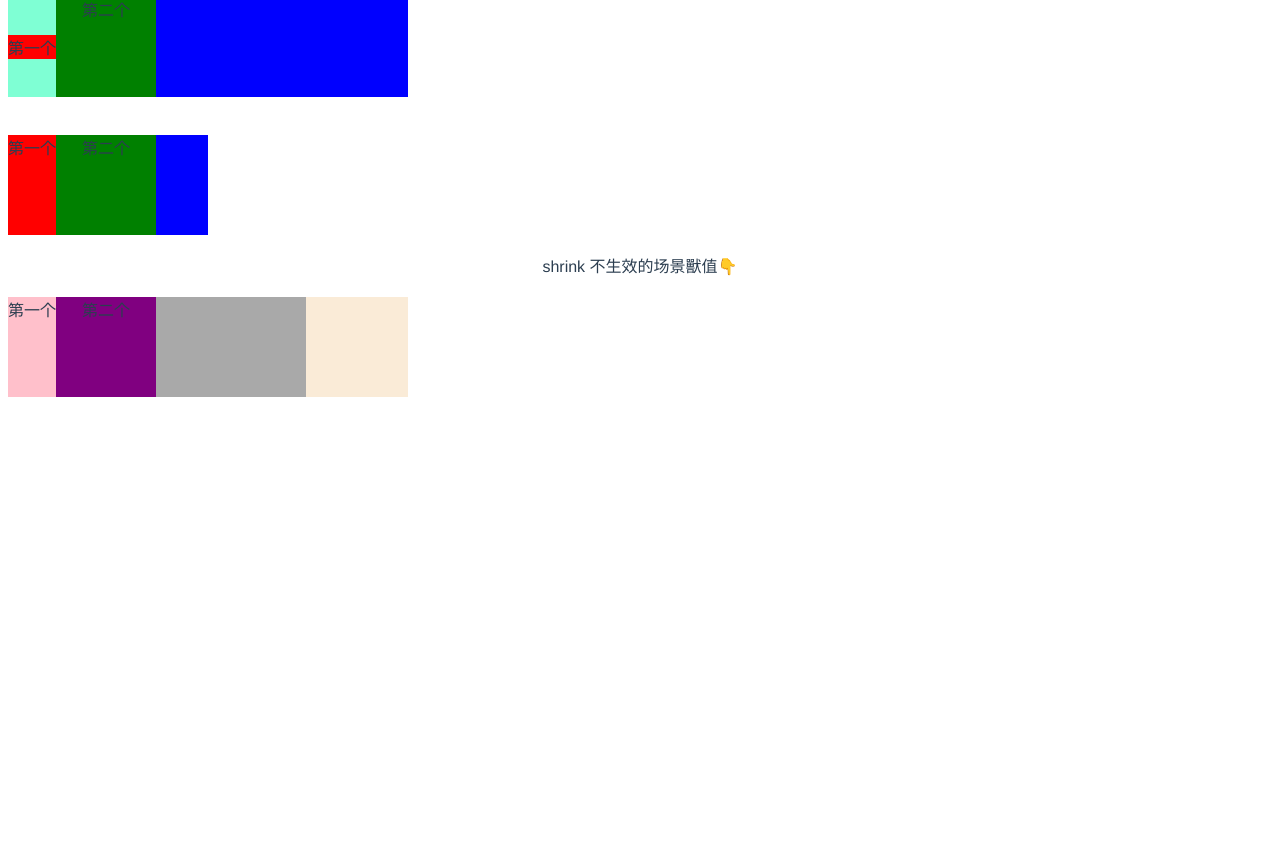
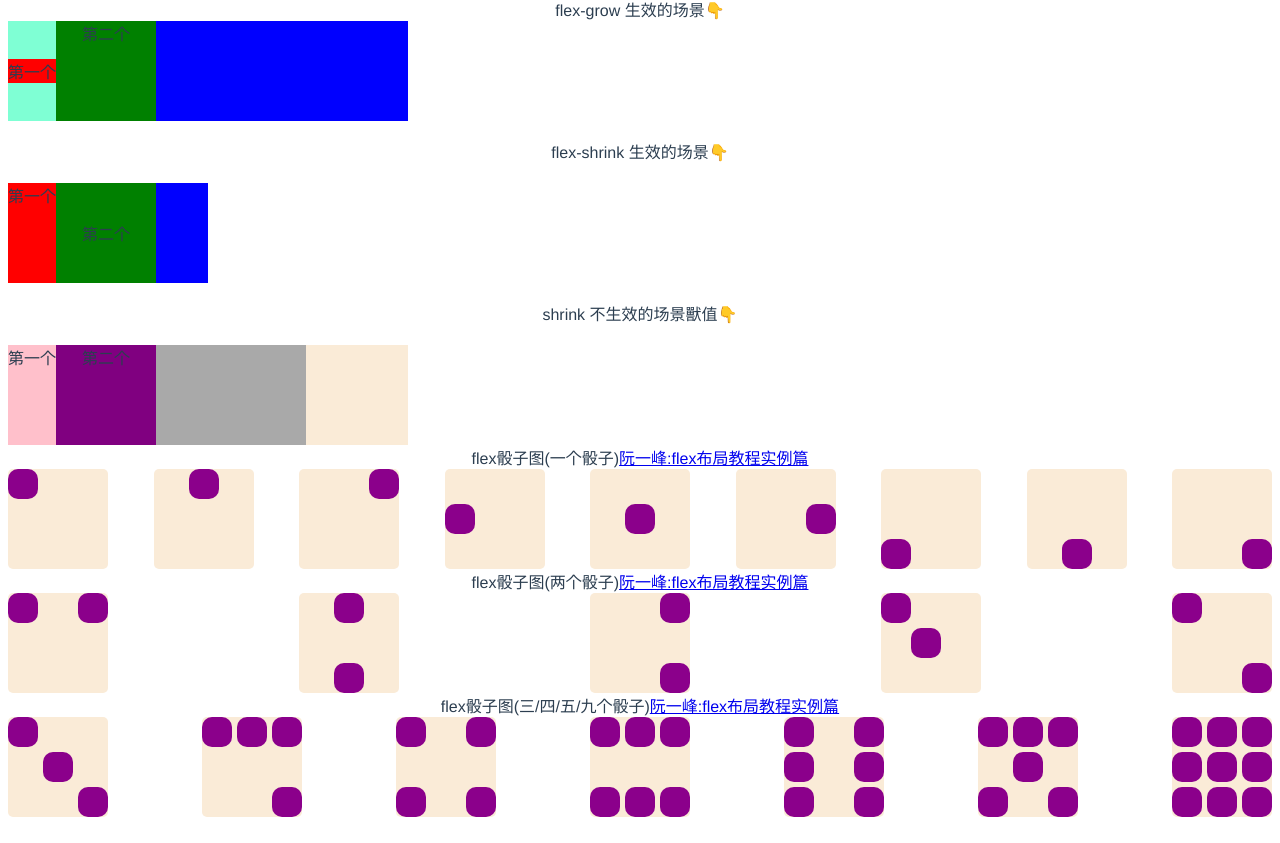
Before and after one commit to fanthus/vue-practice, a Vue app: page /test/flexlayout in a window 1280 px wide. Shown: the part 470-1313 px from the top of the page. Before the commit the page ends 875 px from the top, so only its background shows below. Built offline with nearby package versions, Linux system fonts and the light colour scheme.

Commit message:
feat: 各种flexlayout布局

```diff
--- a/src/components/TestCSSFlexLayout.vue
+++ b/src/components/TestCSSFlexLayout.vue
@@ -1,35 +1,153 @@
 <template>
   <div>
     <div class="flex-column-container">
+      <span>flex-grow 生效的场景👇</span>
       <div class="flexlayout-container-one">
         <div class="item-one">第一个</div>
         <div class="item-two item-size">第二个</div>
         <div class="item-three item-size"></div>
       </div>
-      <br>
+      <br />
+      <span>flex-shrink 生效的场景👇</span>
       <div class="flexlayout-container-two">
         <div class="red-one">第一个</div>
-        <div class="green-two item-size">第二个</div>
+        <div class="green-two item-size"><span class="green-two-txt">第二个</span></div>
         <div class="blue-three item-size"></div>
       </div>
-      <br>
+      <br />
       <span>shrink 不生效的场景獸值👇</span>
       <div class="flexlayout-container-three">
         <div class="pink">第一个</div>
         <div class="purple item-size">第二个</div>
         <div class="darkgray item-size"></div>
       </div>
+      <span>flex骰子图(一个骰子)<a href="https://www.ruanyifeng.com/blog/2015/07/flex-examples.html">阮一峰:flex布局教程实例篇</a></span>
+      <div class="total-onedice-container">
+        <div class="dice-topleft dice-container">
+          <span class="dice-item"></span>
+        </div>
+        <div class="dice-topcenter dice-container">
+          <span class="dice-item"></span>
+        </div>
+        <div class="dice-topright dice-container">
+          <span class="dice-item"></span>
+        </div>
+        <div class="dice-centerleft dice-container">
+          <span class="dice-item"></span>
+        </div>
+        <div class="dice-centercenter dice-container">
+          <span class="dice-item"></span>
+        </div>
+        <div class="dice-centerright dice-container">
+          <span class="dice-item"></span>
+        </div>
+        <div class="dice-btmleft dice-container">
+          <span class="dice-item"></span>
+        </div>
+        <div class="dice-btmcenter dice-container">
+          <span class="dice-item"></span>
+        </div>
+        <div class="dice-btmright dice-container">
+          <span class="dice-item"></span>
+        </div>
+      </div>
+      <span>flex骰子图(两个骰子)<a href="https://www.ruanyifeng.com/blog/2015/07/flex-examples.html">阮一峰:flex布局教程实例篇</a></span>
+      <div class="total-twodice-container">
+        <div class="twodice-topleft-topright dice-container">
+          <span class="dice-item"></span>
+          <span class="dice-item"></span>
+        </div>
+        <div class="twodice-topcenter-btmcenter dice-container">
+          <span class="dice-item"></span>
+          <span class="dice-item"></span>
+        </div>
+        <div class="twodice-topright-btmright dice-container">
+          <span class="dice-item"></span>
+          <span class="dice-item"></span>
+        </div>
+        <div class="twodice-topleft-centercenter dice-container">
+          <span class="dice-item"></span>
+          <span class="dice-item twodice-center"></span>
+        </div>
+        <div class="twodice-topleft-btmright dice-container">
+          <span class="dice-item"></span>
+          <span class="dice-item twodice-btmright"></span>
+        </div>
+      </div>
+      <span>flex骰子图(三/四/五/九个骰子)<a href="https://www.ruanyifeng.com/blog/2015/07/flex-examples.html">阮一峰:flex布局教程实例篇</a></span>
+      <div class="total-moredice-container">
+        <div class="three-topleft-center-btmright dice-container">
+          <span class="dice-item"></span>
+          <span class="dice-item threedice-center"></span>
+          <span class="dice-item threedice-btmright"></span>
+        </div>
+        <div class="fourdice-topleft-topcenter-topright-btmright dice-container">
+          <span class="dice-item"></span>
+          <span class="dice-item"></span>
+          <span class="dice-item"></span>
+          <span class="dice-item fourcedice-btmright"></span>
+        </div>
+        <div class="fourdice-topleft-topright-btmleft-btmright dice-container">
+          <div class="fourdice-left-column-container">
+            <span class="dice-item"></span>
+            <span class="dice-item"></span>
+          </div>
+          <div class="fourdice-right-column-container">
+            <span class="dice-item"></span>
+            <span class="dice-item fourcedice-btmright"></span>
+          </div>
+        </div>
+        <div class="sixdice-first dice-container">
+          <span class="dice-item"></span>
+          <span class="dice-item"></span>
+          <span class="dice-item"></span>
+          <span class="dice-item"></span>
+          <span class="dice-item"></span>
+          <span class="dice-item"></span>
+        </div>
+        <div class="sixdice-second dice-container">
+          <span class="dice-item"></span>
+          <span class="dice-item"></span>
+          <span class="dice-item"></span>
+          <span class="dice-item"></span>
+          <span class="dice-item"></span>
+          <span class="dice-item"></span>
+        </div>
+        <div class="sixdice-third dice-container">
+          <div class="sixdice-third-firstrow">
+            <span class="dice-item"></span>
+            <span class="dice-item"></span>
+            <span class="dice-item"></span>
+          </div>
+          <div class="sixdice-third-secondrow">
+            <span class="dice-item"></span>
+          </div>
+          <div class="sixdice-third-thirdrow">
+            <span class="dice-item"></span>
+            <span class="dice-item"></span>
+          </div>
+        </div>
+        <div class="ninedice dice-container">
+          <span class="dice-item"></span>
+          <span class="dice-item"></span>
+          <span class="dice-item"></span>
+          <span class="dice-item"></span>
+          <span class="dice-item"></span>
+          <span class="dice-item"></span>
+          <span class="dice-item"></span>
+          <span class="dice-item"></span>
+          <span class="dice-item"></span>
+        </div>
+      </div>
     </div>
-
+    <br />
   </div>
 </template>
 
 <script>
-
 </script>
 
 <style lang="scss" scoped>
-
 .flex-column-container {
   display: flex;
   flex-direction: column;
@@ -75,6 +193,12 @@
       width: 100px;
       height: 100px;
       flex-shrink: 0;
+      display: flex;
+      justify-content: center;
+      // 这儿的另外一种实现是，设置 align-items: center
+      .green-two-txt {
+        align-self: center;
+      }
     }
     .blue-three {
       background-color: blue;
@@ -92,12 +216,11 @@
     background-color: antiquewhite;
     .pink {
       background-color: pink;
-
     }
     .purple {
       background-color: purple;
       width: 100px;
-      flex-shrink: 2;  /* 理论上应该是缩小的，但是实际没有反应，设置和不设置效果一样 */
+      flex-shrink: 2; /* 理论上应该是缩小的，但是实际没有反应，设置和不设置效果一样 */
     }
     .darkgray {
       background-color: darkgray;
@@ -105,7 +228,189 @@
     }
   }
 
+  .dice-container {
+    background-color: antiquewhite;
+    border-radius: 5px;
+    width: 100px;
+    height: 100px;
+  }
+
+  .dice-item {
+    width: 30px;
+    height: 30px;
+    background-color: darkmagenta;
+    border-radius: 10px;
+  }
+  .total-onedice-container {
+    display: flex;
+    justify-content: space-between;
+    flex-wrap: wrap;
+
+    .dice-topleft {
+      display: flex;
+      // flex-direction: row;         //用不用都行默认是row
+      justify-content: flex-start; //要加flex前缀
+    }
+    .dice-topcenter {
+      display: flex;
+      justify-content: center;
+    }
+    .dice-topright {
+      display: flex;
+      justify-content: flex-end;
+    }
+
+    .dice-centerleft {
+      display: flex;
+      justify-content: flex-start;
+      align-items: center;
+    }
+
+    .dice-centercenter {
+      display: flex;
+      justify-content: center;
+      align-items: center;
+    }
+
+    .dice-centerright {
+      display: flex;
+      justify-content: flex-end;
+      align-items: center;
+    }
+
+    .dice-btmleft {
+      display: flex;
+      justify-content: flex-start;
+      align-items: flex-end;
+    }
+
+    .dice-btmcenter {
+      display: flex;
+      justify-content: center;
+      align-items: flex-end;
+    }
+
+    .dice-btmright {
+      display: flex;
+      justify-content: flex-end;
+      align-items: flex-end;
+    }
+  }
+
+  .total-twodice-container {
+    display: flex;
+    justify-content: space-between;
+    flex-direction: row;
+    flex-wrap: wrap;
+    .twodice-topleft-topright {
+      display: flex;
+      justify-content: space-between;
+      align-items: flex-start;
+    }
+    .twodice-topcenter-btmcenter {
+      display: flex;
+      flex-direction: column;
+      justify-content: space-between;
+      align-items: center;
+    }
+    .twodice-topright-btmright {
+      display: flex;
+      flex-direction: column;
+      justify-content: space-between;
+      align-items: flex-end;
+    }
+    .twodice-topleft-centercenter{
+      display: flex;
+      .twodice-center {
+        align-self: center;
+      }
+    }
+    .twodice-topleft-btmright {
+      display: flex;
+      justify-content: space-between;
+
+      .twodice-btmright {
+        align-self: flex-end;
+      }
+    }
+  }
+
+  .total-moredice-container {
+    display: flex;
+    justify-content: space-between;
+    .three-topleft-center-btmright {
+      display: flex;
+      justify-content: space-between;
+
+      .threedice-center {
+        align-self: center;
+      }
+
+      .threedice-btmright {
+        align-self: flex-end;
+      }
+    }
+    .fourdice-topleft-topcenter-topright-btmright {
+      display: flex;
+      flex-wrap: wrap;
+      justify-content: space-between;
+      flex-direction: row-reverse;
+      .fourcedice-btmright {
+        align-self: flex-end;
+      }
+    }
+    .fourdice-topleft-topright-btmleft-btmright{
+      display: flex;
+      justify-content: space-between;
+      .fourdice-left-column-container {
+        display: flex;
+        flex-direction: column;
+        justify-content: space-between;
+      }
+      .fourdice-right-column-container {
+        display: flex;
+        flex-direction: column;
+        justify-content: space-between;
+      }
+    }
+    .sixdice-first {
+      display: flex;
+      flex-wrap: wrap;
+      justify-content: space-between;
+      align-content: space-between;
+    }
+    .sixdice-second {
+      display: flex;
+      flex-direction: column;
+      flex-wrap: wrap;
+      align-content: space-between;
+      justify-content: space-between;
+    }
+    .sixdice-third {
+      display: flex;
+      flex-direction: column;
+      justify-content: space-between;
+      align-content: space-between;
+      .sixdice-third-firstrow {
+        display: flex;
+        justify-content: space-between;
+      }
+      .sixdice-third-secondrow {
+        display: flex;
+        justify-content: center;
+      }
+      .sixdice-third-thirdrow {
+        display: flex;
+        justify-content: space-between;
+      }
+    }
+    .ninedice{
+      display: flex;
+      flex-wrap: wrap;
+      justify-content: space-between;
+      align-content: space-between;
+    }
+  }
+
 }
-
-
 </style>
--- a/src/components/TestCSSPosition.vue
+++ b/src/components/TestCSSPosition.vue
@@ -9,7 +9,6 @@
         </div>
       </div>
     </div>
-
     <div class="section-two">
       <div class="font-bold">flex 布局中子项使用 position 属性的情况</div>
       <div>Position relative 使用</div>
@@ -55,7 +54,7 @@
 <script>
 </script>
 
-<style>
+<style lang="scss" scoped>
 
 .font-bold {
   font-weight: 800;
@@ -63,7 +62,6 @@
 }
 
 .secion-one {
-
   .photo {
   /* display: flex; */  /* 其实和flex布局没有关系 */
   position: relative;
```
